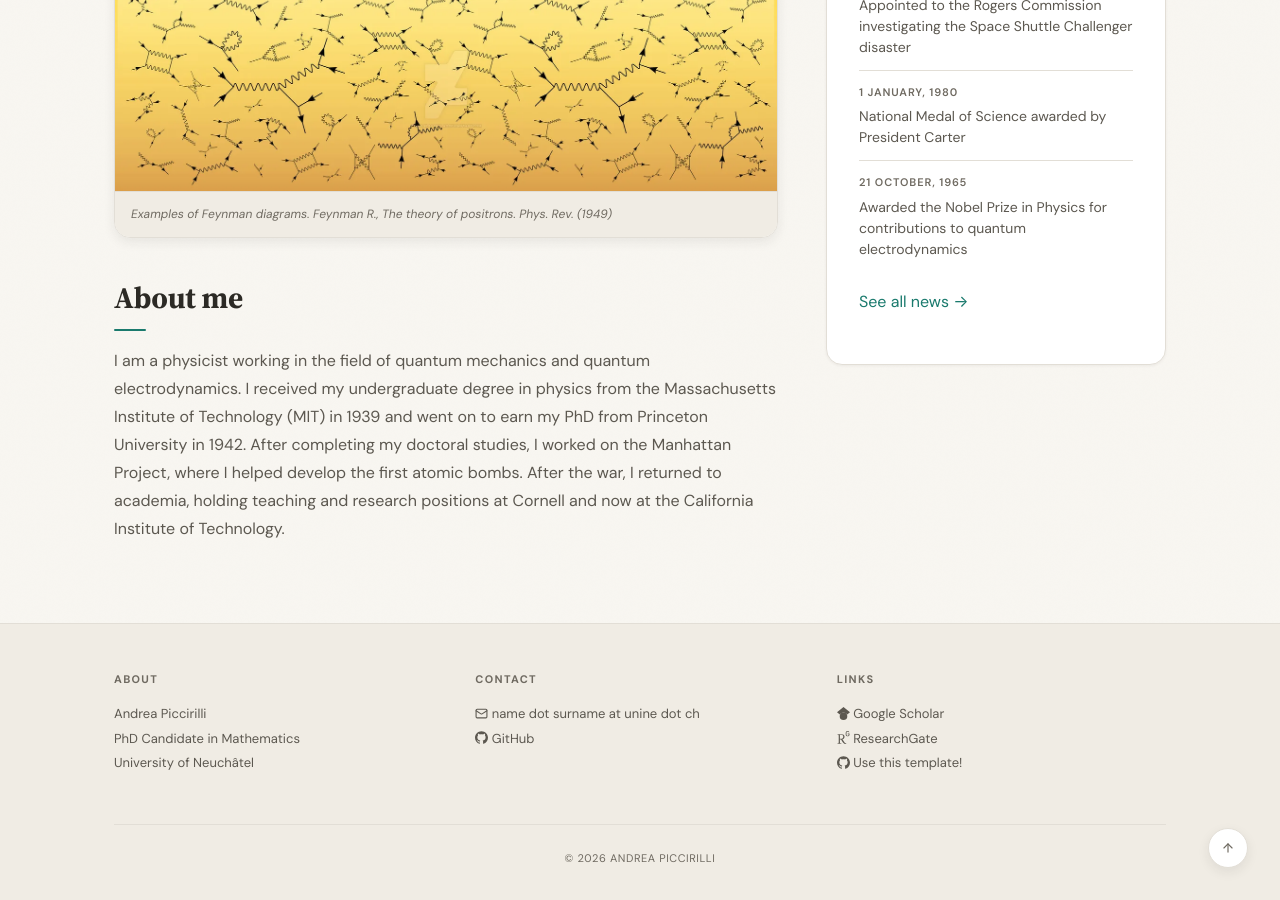
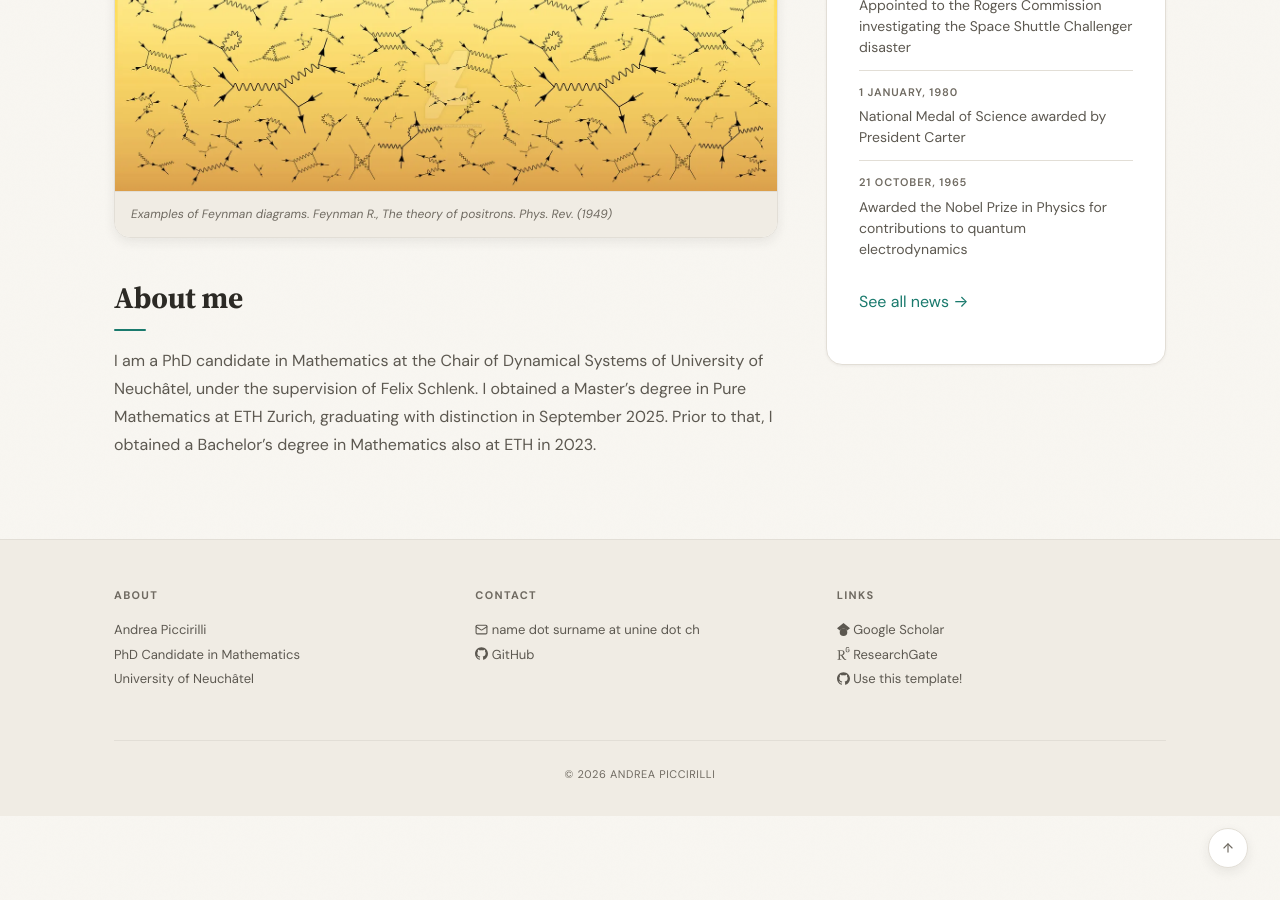
Before and after one commit to andreapiccirilli/andreapiccirilli.github.io, a Jekyll site: the page built from _pages/home.md, in a window 1280 px wide and 900 px high, scrolled down 718 px. Built offline with Jekyll 4.4.1, drawn with Linux system fonts in a browser that asks for light colours.

Commit message:
Revise About Me section with updated credentials
Updated personal background information to reflect current academic status and education.

```diff
--- a/_pages/home.md
+++ b/_pages/home.md
@@ -42,7 +42,5 @@ Research in theoretical physics helps us to make predictions about how the unive
 
 ## About me
 
-I am a physicist working in the field of quantum mechanics and quantum electrodynamics.
-I received my undergraduate degree in physics from the Massachusetts Institute of Technology (MIT) in 1939 and went on to earn my PhD from Princeton University in 1942.
-After completing my doctoral studies, I worked on the Manhattan Project, where I helped develop the first atomic bombs.
-After the war, I returned to academia, holding teaching and research positions at Cornell and now at the California Institute of Technology.
+I am a PhD candidate in Mathematics at the Chair of Dynamical Systems of University of Neuchâtel, under the supervision of Felix Schlenk.
+I obtained a Master's degree in Pure Mathematics at ETH Zurich, graduating with distinction in September 2025. Prior to that, I obtained a Bachelor's degree in Mathematics also at ETH in 2023.
```
